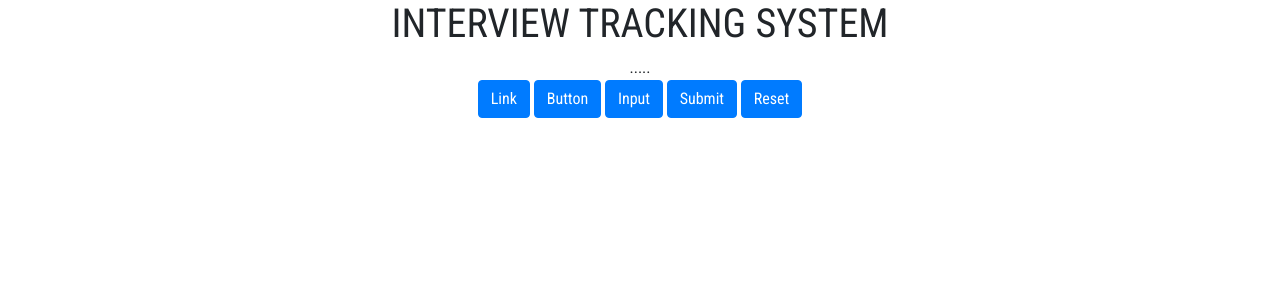
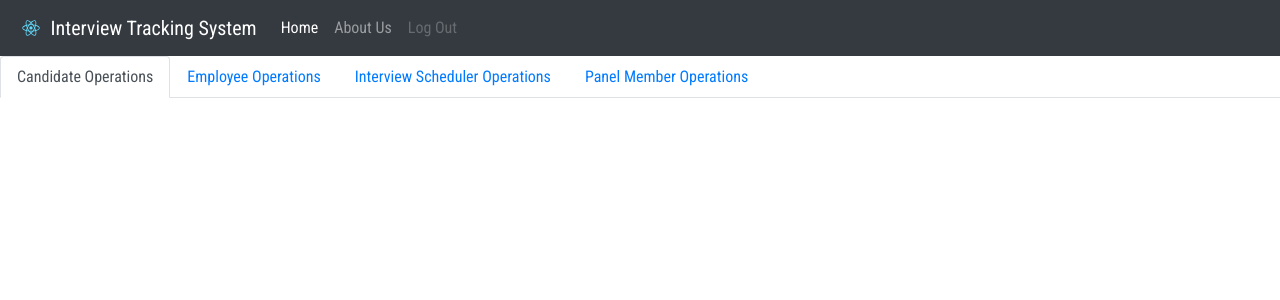
Before and after one commit to neetimishra98/Sprint3_InterviewTrackingSystem, a React (Create React App) app: page / in a window 1280 px wide. Shown: the top 300 px of the page. Built offline with nearby package versions, Linux system fonts and the light colour scheme.

Commit message:
structure edit

```diff
--- a/src/App.js
+++ b/src/App.js
@@ -1,22 +1,52 @@
 import './App.css';
 
 //Internal Components
+import Logo from "./logo.svg"
 import HomeComponent from './components/home';
+import AboutUsComponent from './components/about';
 
 //Installed Components
 import { Route, Link, Switch } from 'react-router-dom';
 //Bootstrap
+import { Navbar, Nav, NavDropdown } from 'react-bootstrap';
 import { Button } from 'react-bootstrap';
 
 function App() {
   return (
     <div className="App">
-      <h1>INTERVIEW TRACKING SYSTEM</h1>
-      <HomeComponent></HomeComponent>
-        <Button href="#">Link</Button> <Button type="submit">Button</Button>{' '}
-        <Button as="input" type="button" value="Input" />{' '}
-        <Button as="input" type="submit" value="Submit" />{' '}
-        <Button as="input" type="reset" value="Reset" />
+
+    {/* NAVIGATION BAR COMPONENT FROM BOOTSTRAP */}
+      <Navbar bg="dark" variant="dark" expand="lg">
+        <Navbar.Brand href="#">
+          <img
+          src={Logo}
+          width="30"
+          height="30"
+          className="d-inline-block align-top"
+          alt="React Bootstrap logo"
+        />{' '}
+        Interview Tracking System
+        </Navbar.Brand>
+        <Navbar.Toggle aria-controls="basic-navbar-nav" />
+        <Navbar.Collapse id="basic-navbar-nav">
+          <Nav className="mr-auto">
+            <Link to='/'>
+              <Nav.Link href="#" active>Home</Nav.Link>
+            </Link>
+            <Link to='/about'>
+              <Nav.Link href="#aboutus">About Us</Nav.Link>
+            </Link>
+            <Nav.Link href="#link" disabled>Log Out</Nav.Link>
+          </Nav>
+        </Navbar.Collapse>
+      </Navbar>
+      {/* Some Common Components if required at all */}
+
+      {/* Switching the content from nav operations */}
+      <Switch>
+        <Route path='/' component={HomeComponent} exact />
+        <Route path='/about' component={AboutUsComponent} exact />
+      </Switch>
     </div>
   );
 }
--- /dev/null
+++ b/src/components/about.js
@@ -0,0 +1,11 @@
+//About Us Component : CHECK WARNING.info FOR NOTES.....
+
+const AboutUsComponent = () => {
+    return (
+        <div>About Us Content ....</div>
+    );
+}
+
+
+
+export default AboutUsComponent;
--- /dev/null
+++ b/src/components/admin.js
@@ -0,0 +1,35 @@
+//Admin Services Component : CHECK WARNING.info FOR NOTES.....
+
+import EmployeeForAdmin from './employee/EmployeeForAdmin'
+import CandidateForAdmin from './candidate/CandidateForAdmin'
+import PanelMemberForAdmin from './interviewscheduler/InterviewSchedulerForAdmin'
+import InterviewSchedulerForAdmin from './panelmember/PanelMemberForAdmin'
+
+// Bootstrap
+
+import { Tab, Tabs } from 'react-bootstrap'
+
+const AdminComponent = () => {
+    return (
+        <div>
+            <Tabs defaultActiveKey="Employee" id="uncontrolled-tab-example">
+                <Tab eventKey="Employee" title="Candidate Operations">
+                    <CandidateForAdmin></CandidateForAdmin>
+                </Tab>
+                <Tab eventKey="PanelMember" title="Employee Operations">
+                    <EmployeeForAdmin></EmployeeForAdmin>
+                </Tab>
+                <Tab eventKey="Candidate" title="Interview Scheduler Operations">
+                    <InterviewSchedulerForAdmin></InterviewSchedulerForAdmin>
+                </Tab>
+                <Tab eventKey="InterviewScheduler" title="Panel Member Operations">
+                    <PanelMemberForAdmin></PanelMemberForAdmin>
+                </Tab>
+            </Tabs>
+        </div>
+    );
+}
+
+
+
+export default AdminComponent;
--- /dev/null
+++ b/src/components/candidate/CandidateForAdmin.js
@@ -0,0 +1,12 @@
+//Candidate Services Accessible By The Admin....
+
+const CandidateForAdmin = () => {
+    return (
+        <div>
+            {/* All underlying operations from services */}
+        </div>
+    );
+}
+
+
+export default CandidateForAdmin;
--- /dev/null
+++ b/src/components/employee/EmployeeForAdmin.js
@@ -0,0 +1,41 @@
+//Employee Services Accessible By The Admin....
+
+import SearchEmployee from './services/searchemployee'
+
+import { Accordion, Card, Button } from 'react-bootstrap'
+
+const EmployeeForAdmin = () => {
+    return (
+        <div>
+            {/* All underlying operations from services */}
+            <Accordion>
+                <Card>
+                    <Card.Header>
+                    <Accordion.Toggle as={Button} variant="link" eventKey="0">
+                        Search an Employee
+                    </Accordion.Toggle>
+                    </Card.Header>
+                    <Accordion.Collapse eventKey="0">
+                    {/* Search an Employee component */}
+                    <Card.Body><SearchEmployee></SearchEmployee></Card.Body>
+                    {/* Search an Employee component */}
+                    </Accordion.Collapse>
+                </Card>
+                <Card>
+                    <Card.Header>
+                    <Accordion.Toggle as={Button} variant="link" eventKey="1">
+                        Show All Employees
+                    </Accordion.Toggle>
+                    </Card.Header>
+                    <Accordion.Collapse eventKey="1">
+                    {/* Fetch all Employee component */}
+                    <Card.Body><div></div></Card.Body>
+                    {/* Fetch all Employee component */}
+                    </Accordion.Collapse>
+                </Card>
+            </Accordion>
+        </div>
+    );
+}
+
+export default EmployeeForAdmin;
--- /dev/null
+++ b/src/components/employee/services/searchemployee.js
@@ -0,0 +1,34 @@
+import { Form, Table, Jumbotron, Button } from 'react-bootstrap'
+
+const SearchEmployee = () => {
+    return (
+        // All Final Operations and Functions
+        <div style={{
+            display: "flex",
+            justifyContent: "center",
+            alignItems: "center"
+          }}>
+            <Jumbotron style={{width: 700}}>
+                <Form>
+                    <Form.Group controlId="formGroupText">
+                        <Form.Label>Search by valid name/id</Form.Label>
+                        <Form.Control type="text" placeholder="Name or Employee ID" id="searchParameter"/>
+                    </Form.Group>
+                    <Table striped bordered hover size="sm">
+                        <thead>
+                            <th>Employee ID</th>
+                            <th>Name</th>
+                        </thead>
+                        <tbody id="table_content">
+                        </tbody>
+                    </Table>
+                    <Button variant="dark" type="submit" call>
+                        Search
+                    </Button>
+                </Form>
+            </Jumbotron>
+        </div>
+    );
+}
+
+export default SearchEmployee;
--- a/src/components/home.js
+++ b/src/components/home.js
@@ -1,15 +1,30 @@
-//Home Component
-//Inside this every service component could reside
-//Inside every xyz-service-component.js there would be components of their respective candidate, employee, panelmember and interview services from the above folders.
-//Do not change home.js or App.js while git based development without permissions, would lead to conflicts
-//Add this to WARNINGS.info once development starts
+//Home Component : CHECK WARNING.info FOR NOTES.....
+
+import AdminComponent from './admin';
+import TechComponent from './techpanelmember';
+import HRComponent from './hrpanelmember';
+
+
+//Installed Components
+import { Route, Link, Switch } from 'react-router-dom';
+//Bootstrap
+import { Navbar, Nav, NavDropdown } from 'react-bootstrap';
+import { Button } from 'react-bootstrap';
+
 
 const HomeComponent = () => {
     return (
-        <div>.....</div>
+        <div>
+            {/* Some Logic To Check If User Logged In Is Admin Or A Panel Member.... */}
+            <AdminComponent></AdminComponent>
+
+            {/* <HRComponent></HRComponent>
+            <TechComponent></TechComponent> */}
+
+        </div>
     );
 }
 
 
 
-export default HomeComponent
+export default HomeComponent;
--- /dev/null
+++ b/src/components/hrpanelmember.js
@@ -0,0 +1,11 @@
+//HR Panel Services Component : CHECK WARNING.info FOR NOTES.....
+
+const HRComponent = () => {
+    return (
+        <div>.....</div>
+    );
+}
+
+
+
+export default HRComponent;
--- /dev/null
+++ b/src/components/interviewscheduler/InterviewSchedulerForAdmin.js
@@ -0,0 +1,11 @@
+//Interview Services Accessible By The Admin....
+
+const InterviewSchedulerForAdmin = () => {
+    return (
+        <div>
+            {/* All underlying operations from services */}
+        </div>
+    );
+}
+
+export default InterviewSchedulerForAdmin;
--- /dev/null
+++ b/src/components/panelmember/PanelMemberForAdmin.js
@@ -0,0 +1,11 @@
+//Panel Services Accessible By The Admin....
+
+const PanelMemberForAdmin = () => {
+    return (
+        <div>
+            {/* All underlying operations from services */}
+        </div>
+    );
+}
+
+export default PanelMemberForAdmin;
--- /dev/null
+++ b/src/components/techpanelmember.js
@@ -0,0 +1,11 @@
+//Tech Panel Services Component : CHECK WARNING.info FOR NOTES.....
+
+const TechComponent = () => {
+    return (
+        <div>.....</div>
+    );
+}
+
+
+
+export default TechComponent;
--- a/src/index.js
+++ b/src/index.js
@@ -4,10 +4,16 @@ import './index.css';
 import App from './App';
 import reportWebVitals from './reportWebVitals';
 import 'bootstrap/dist/css/bootstrap.min.css';
+import { BrowserRouter } from 'react-router-dom';
+import ReduxThunk from 'redux-thunk';
+import { Provider } from 'react-redux';
+import { createStore, applyMiddleware, compose } from 'redux';
 
 ReactDOM.render(
   <React.StrictMode>
-    <App />
+    <BrowserRouter>
+      <App />
+    </BrowserRouter>
   </React.StrictMode>,
   document.getElementById('root')
 );
```
Also changed, not shown: 1 other file (tests, documents, lock files or other folders).
